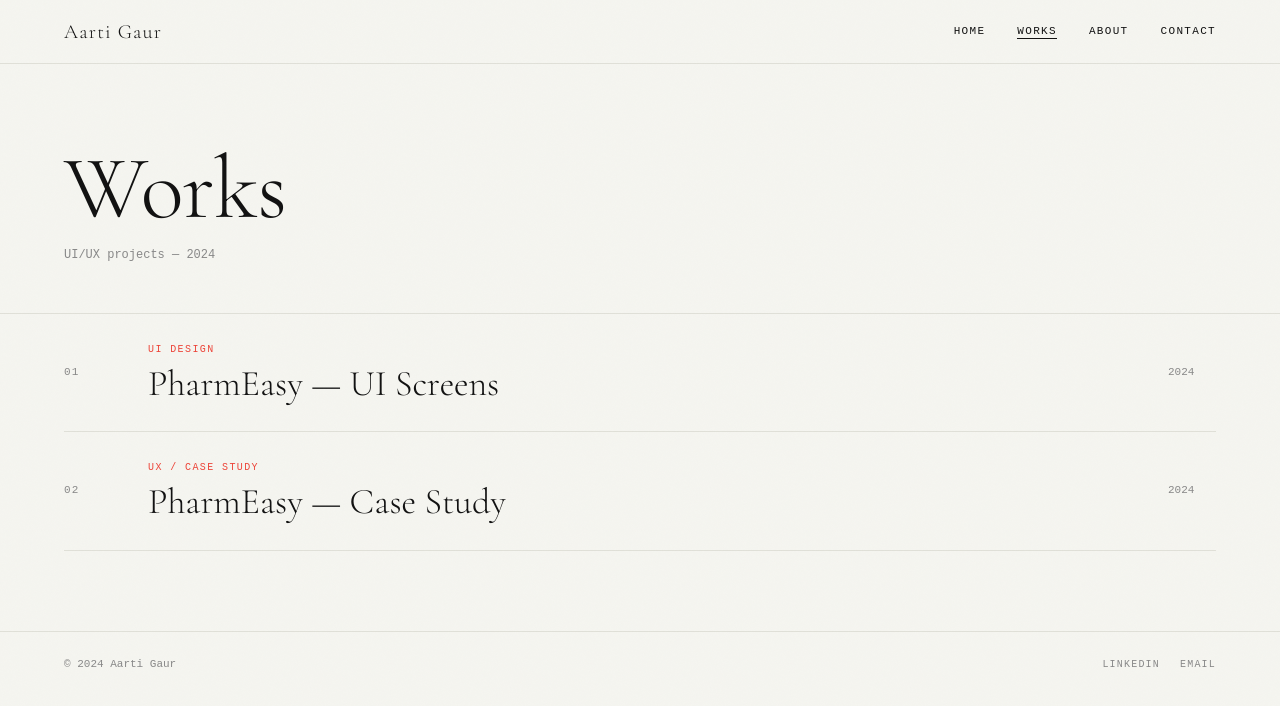
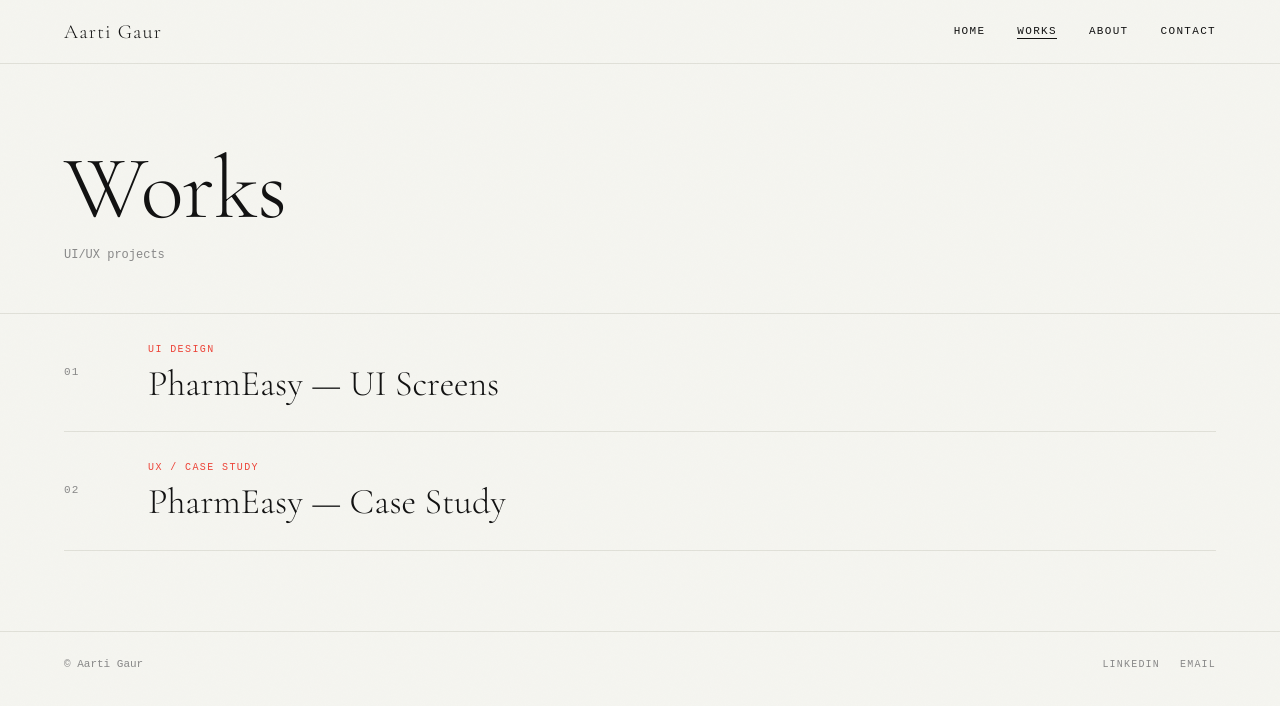
Before and after one commit to aaru21062004gaur/aarti-portfolio, a React (Vite) app: page /aarti-portfolio/works in a window 1280 px wide. Shown: the top 706 px of the page. Built offline with nearby package versions, Linux system fonts and the light colour scheme; a web font is replaced by a local one.

Commit message:
Remove 2024 references from portfolio

```diff
--- a/src/components/Footer.jsx
+++ b/src/components/Footer.jsx
@@ -4,7 +4,7 @@
 export default function Footer() {
   return (
     <footer className="footer">
-      <span className="footer-copy">© 2024 Aarti Gaur</span>
+      <span className="footer-copy">© Aarti Gaur</span>
       <div className="footer-links">
         <a
           href="https://www.linkedin.com/in/aarti-gaur-ab910836b/"
--- a/src/components/Home.jsx
+++ b/src/components/Home.jsx
@@ -8,7 +8,7 @@
     <div className="page">
       <section className="hero">
         <div className="hero-left">
-          <p className="hero-tag">UI/UX Designer — Portfolio 2024</p>
+          <p className="hero-tag">UI/UX Designer — Portfolio</p>
           <h1 className="hero-name">
             Aarti<br />
             <em>Gaur</em>
--- a/src/components/Works.jsx
+++ b/src/components/Works.jsx
@@ -8,7 +8,7 @@
     <div className="page">
       <div className="works-page-header">
         <h1 className="page-title">Works</h1>
-        <p className="page-subtitle">UI/UX projects — 2024</p>
+        <p className="page-subtitle">UI/UX projects</p>
       </div>
 
       <div className="works-full-list">
--- a/src/data/projects.js
+++ b/src/data/projects.js
@@ -3,7 +3,6 @@
     title: "PharmEasy — UI Screens",
     client: "PharmEasy",
     cat: "UI Design",
-    year: "2024",
     tools: "Figma, Prototyping",
     tags: ["UI Design", "Mobile", "E-commerce"],
     img: "https://framerusercontent.com/images/Y4vvoxyet0rZnWAmuY6WjTyhsE.png?width=358&height=784",
@@ -17,7 +16,6 @@
     title: "PharmEasy — Case Study",
     client: "PharmEasy",
     cat: "UX / Case Study",
-    year: "2024",
     tools: "Figma, FigJam, User Research",
     tags: ["UX Research", "Case Study", "Mobile"],
     img: "https://framerusercontent.com/images/Fd55yG26nH36Un6a2K35znDG0Y.png?width=358&height=784",
```
